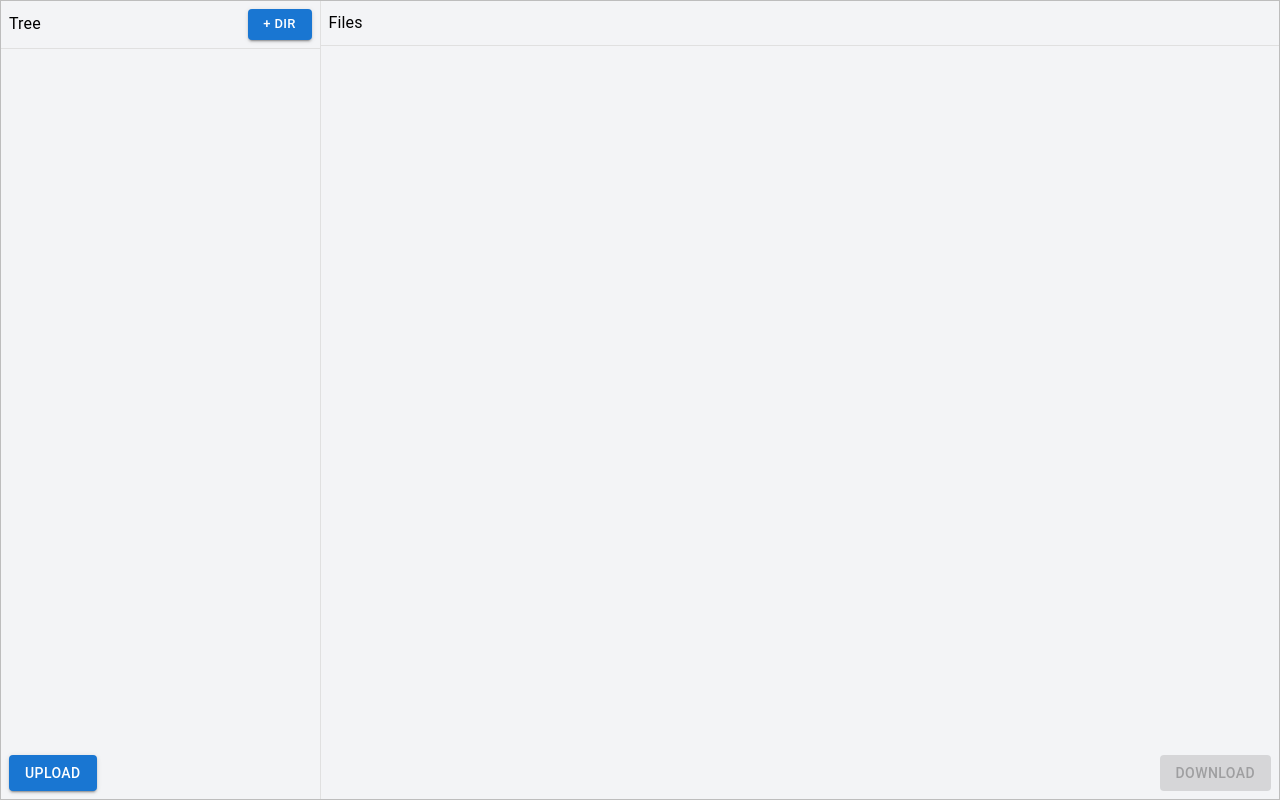
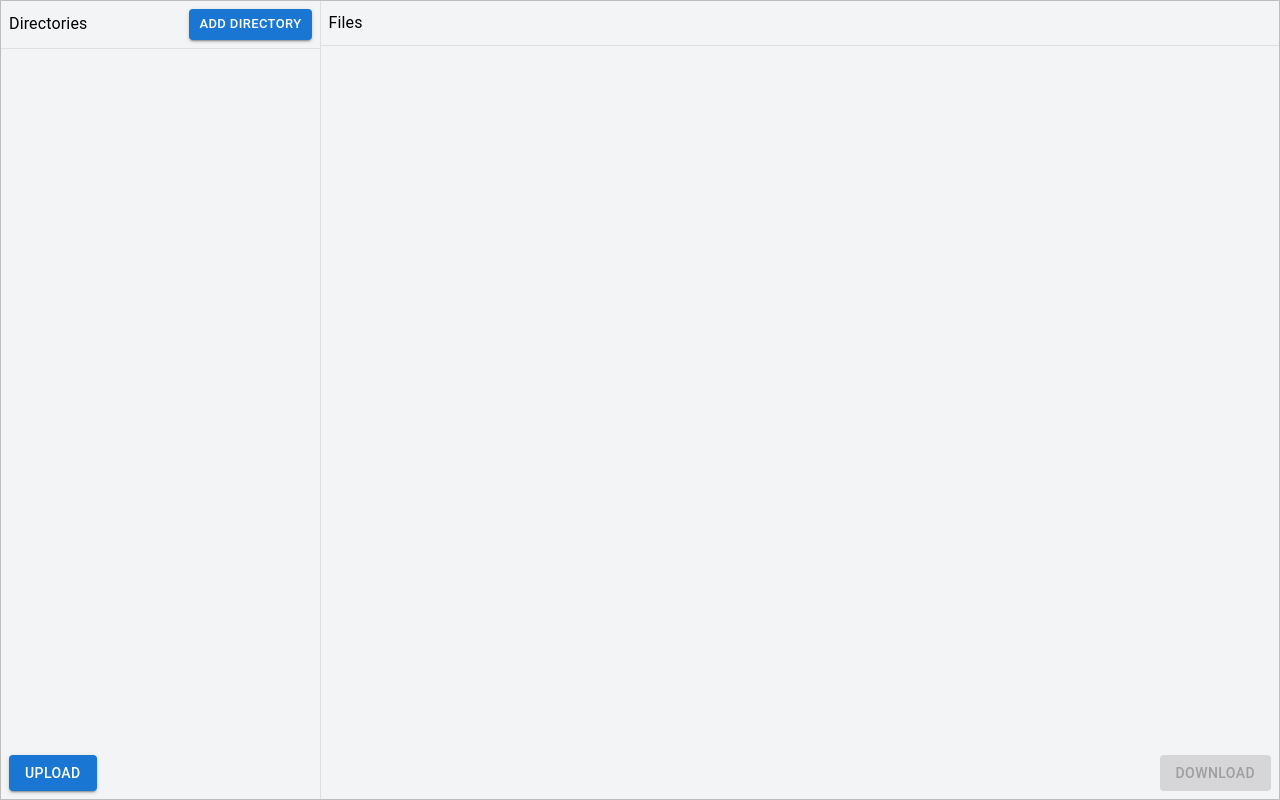
Before and after one commit to savos/document-manager-assessment, a React (Vite) app in the folder client/doc-manager/: page /documents in a window 1280 px wide. Built offline with nearby package versions, Linux system fonts and the light colour scheme; sample sign-in values are in the browser's storage.

Commit message:
fix MUI tree view import

```diff
--- a/client/doc-manager/src/pages/DocumentManager.tsx
+++ b/client/doc-manager/src/pages/DocumentManager.tsx
@@ -10,7 +10,8 @@ import ListItemButton from '@mui/material/ListItemButton'
 import ListItemText from '@mui/material/ListItemText'
 import TextField from '@mui/material/TextField'
 import Typography from '@mui/material/Typography'
-import { TreeView, TreeItem } from '@mui/lab'
+import TreeView from '@mui/lab/TreeView'
+import TreeItem from '@mui/lab/TreeItem'
 
 interface FileItem {
   id: number
@@ -101,8 +102,8 @@ export default function DocumentManager() {
     <Box display="flex" height="100vh" border={1} borderColor="grey.400">
       <Box width="25%" display="flex" flexDirection="column" borderRight={1} borderColor="grey.300">
         <Box display="flex" justifyContent="space-between" alignItems="center" p={1} borderBottom={1} borderColor="grey.300">
-          <Typography variant="subtitle1">Tree</Typography>
-          <Button variant="contained" size="small" onClick={openModal}>+ dir</Button>
+          <Typography variant="subtitle1">Directories</Typography>
+          <Button variant="contained" size="small" onClick={openModal}>Add Directory</Button>
         </Box>
         <Box flexGrow={1} overflow="auto" p={1}>
           <TreeView selected={selectedDir} onNodeSelect={(_, id) => setSelectedDir(id)}>
```
